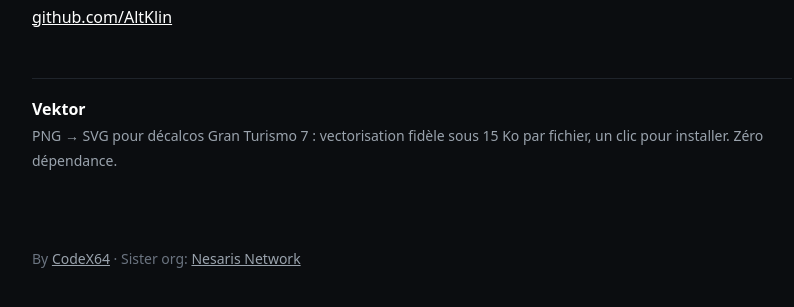
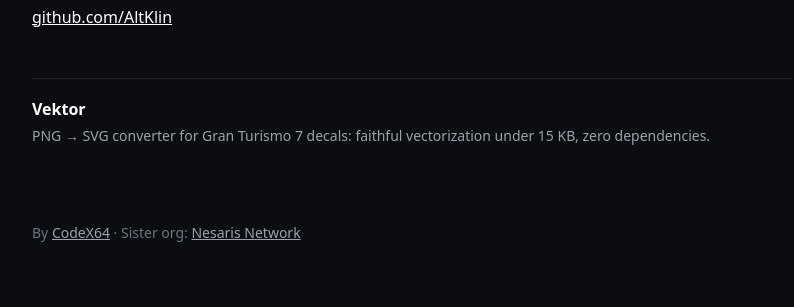
Before and after one commit to AltKlin/altklin.github.io, a plain HTML site: page index.html in a window 1280 px wide. Shown: the part 205-512 px from the top of the page, without its empty margins (228-1022 px from the left). Drawn offline with Linux system fonts and the light colour scheme.

Commit message:
Update project list

```diff
--- a/index.html
+++ b/index.html
@@ -3,4 +3,4 @@
 <meta property="og:title" content="AltKlin"><meta property="og:description" content="Free, zero-dependency, clean-room alternatives to paid software."><meta property="og:url" content="https://altklin.github.io/">
 <script type="application/ld+json">{"@context":"https://schema.org","@type":"Organization","name":"AltKlin","url":"https://altklin.github.io/","description":"Free, zero-dependency, clean-room alternatives to paid software.","sameAs":["https://github.com/AltKlin"]}</script>
 <style>body{margin:0;background:#0b0d10;color:#e6e8eb;font:16px/1.6 system-ui,sans-serif}main{max-width:760px;margin:0 auto;padding:72px 24px}h1{font-size:clamp(44px,9vw,84px);line-height:1;margin:0 0 20px;letter-spacing:-.03em}p{color:#9aa3ad;margin:0 0 8px}a{color:#fff}ul{list-style:none;padding:0;margin:48px 0}li{padding:18px 0;border-top:1px solid #1f242b}li a{font-weight:600;display:block;text-decoration:none}li span{color:#9aa3ad;font-size:14px}footer{margin-top:56px;font-size:14px;color:#6b7480}footer a{color:#9aa3ad}</style></head>
-<body><main><h1>AltKlin</h1><p>Free, zero-dependency, clean-room alternatives to paid software.</p><p><a href="https://github.com/AltKlin">github.com/AltKlin</a></p><ul><li><a href="https://github.com/AltKlin/Vektor">Vektor</a><span>PNG → SVG pour décalcos Gran Turismo 7 : vectorisation fidèle sous 15 Ko par fichier, un clic pour installer. Zéro dépendance.</span></li></ul><footer>By <a href="https://codexx64.github.io">CodeX64</a> · Sister org: <a href="https://nesaris.github.io">Nesaris Network</a></footer></main></body></html>
+<body><main><h1>AltKlin</h1><p>Free, zero-dependency, clean-room alternatives to paid software.</p><p><a href="https://github.com/AltKlin">github.com/AltKlin</a></p><ul><li><a href="https://github.com/AltKlin/Vektor">Vektor</a><span>PNG → SVG converter for Gran Turismo 7 decals: faithful vectorization under 15 KB, zero dependencies.</span></li></ul><footer>By <a href="https://codexx64.github.io">CodeX64</a> · Sister org: <a href="https://nesaris.github.io">Nesaris Network</a></footer></main></body></html>
```
